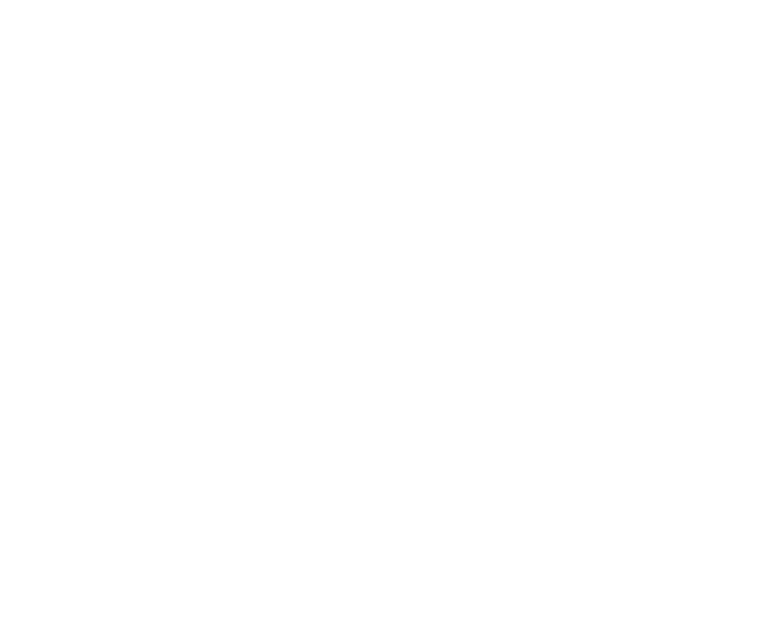
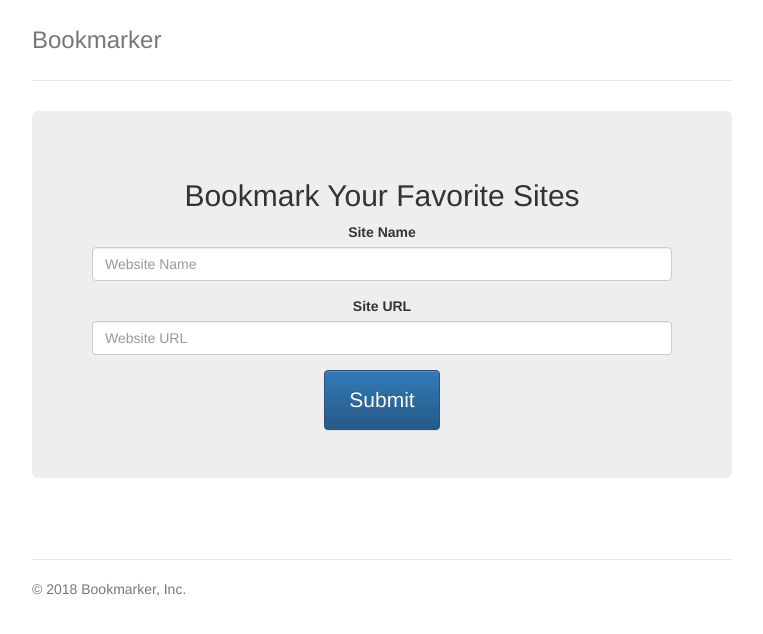
Before and after one commit to zakwarsame/bookmarker, a plain HTML site: page index.html in a window 1280 px wide. Shown: the whole page, without its empty margins (258-1021 px from the left). Drawn offline with nearby package versions, Linux system fonts and the light colour scheme.

Commit message:
adding js code

```diff
--- a/css/styles.css
+++ b/css/styles.css
@@ -0,0 +1,79 @@
+/* Space out content a bit */
+body {
+  padding-top: 20px;
+  padding-bottom: 20px;
+}
+
+/* Everything but the jumbotron gets side spacing for mobile first views */
+.header,
+.marketing,
+.footer {
+  padding-right: 15px;
+  padding-left: 15px;
+}
+
+/* Custom page header */
+.header {
+  padding-bottom: 20px;
+  border-bottom: 1px solid #e5e5e5;
+}
+/* Make the masthead heading the same height as the navigation */
+.header h3 {
+  margin-top: 0;
+  margin-bottom: 0;
+  line-height: 40px;
+}
+
+/* Custom page footer */
+.footer {
+  padding-top: 19px;
+  color: #777;
+  border-top: 1px solid #e5e5e5;
+}
+
+/* Customize container */
+@media (min-width: 768px) {
+  .container {
+    max-width: 730px;
+  }
+}
+.container-narrow > hr {
+  margin: 30px 0;
+}
+
+/* Main marketing message and sign up button */
+.jumbotron {
+  text-align: center;
+  border-bottom: 1px solid #e5e5e5;
+}
+.jumbotron .btn {
+  padding: 14px 24px;
+  font-size: 21px;
+}
+
+/* Supporting marketing content */
+.marketing {
+  margin: 40px 0;
+}
+.marketing p + h4 {
+  margin-top: 28px;
+}
+
+/* Responsive: Portrait tablets and up */
+@media screen and (min-width: 768px) {
+  /* Remove the padding we set earlier */
+  .header,
+  .marketing,
+  .footer {
+    padding-right: 0;
+    padding-left: 0;
+  }
+  /* Space out the masthead */
+  .header {
+    margin-bottom: 30px;
+  }
+  /* Remove the bottom border on the jumbotron for visual effect */
+  .jumbotron {
+    border-bottom: 0;
+  }
+}
--- a/index.html
+++ b/index.html
@@ -1,14 +1,59 @@
 <!DOCTYPE html>
 <html lang="en">
-<head>
-  <meta charset="UTF-8">
-  <meta name="viewport" content="width=device-width, initial-scale=1.0">
-  <meta http-equiv="X-UA-Compatible" content="ie=edge">
-  <link rel="stylesheet" href="https://maxcdn.bootstrapcdn.com/bootstrap/4.0.0/css/bootstrap.min.css" integrity="sha384-Gn5384xqQ1aoWXA+058RXPxPg6fy4IWvTNh0E263XmFcJlSAwiGgFAW/dAiS6JXm" crossorigin="anonymous">
+  <head>
+    <meta charset="utf-8">
+    <meta http-equiv="X-UA-Compatible" content="IE=edge">
+    <meta name="viewport" content="width=device-width, initial-scale=1">
+    <link rel="stylesheet" href="//maxcdn.bootstrapcdn.com/bootstrap/3.3.7/css/bootstrap.min.css" integrity="sha384-BVYiiSIFeK1dGmJRAkycuHAHRg32OmUcww7on3RYdg4Va+PmSTsz/K68vbdEjh4u" crossorigin="anonymous">
+    <link rel="stylesheet" href="//maxcdn.bootstrapcdn.com/bootstrap/3.3.7/css/bootstrap-theme.min.css" integrity="sha384-rHyoN1iRsVXV4nD0JutlnGaslCJuC7uwjduW9SVrLvRYooPp2bWYgmgJQIXwl/Sp" crossorigin="anonymous">
+    <title>Site Bookmarker</title>
 
-  <title>Document</title>
-</head>
-<body>
+    <!-- Bootstrap core CSS -->
+    <link href="css/styles.css" rel="stylesheet">
+  </head>
 
-</body>
+  <body onload="fetchBookmarks()">
+
+    <div class="container">
+      <div class="header clearfix">
+        <nav>
+
+        </nav>
+        <h3 class="text-muted">Bookmarker</h3>
+      </div>
+
+      <div class="jumbotron">
+        <h2>Bookmark Your Favorite Sites</h2>
+        <form id="myForm">
+          <div class="form-group">
+            <label>Site Name</label>
+            <input type="text" class="form-control" id="siteName" placeholder="Website Name">
+          </div>
+          <div class="form-group">
+            <label>Site URL</label>
+            <input type="text" class="form-control" id="siteUrl" placeholder="Website URL">
+          </div>
+          <button type="submit" class="btn btn-primary">Submit</button>
+        </form>
+      </div>
+
+      <div class="row marketing">
+        <div class="col-lg-12">
+          <div id="bookmarksResults"></div>
+        </div>
+      </div>
+
+      <footer class="footer">
+        <p>&copy; 2018 Bookmarker, Inc.</p>
+      </footer>
+
+    </div> <!-- /container -->
+
+    <script
+    src="https://code.jquery.com/jquery-3.1.1.js"
+    integrity="sha256-16cdPddA6VdVInumRGo6IbivbERE8p7CQR3HzTBuELA="
+    crossorigin="anonymous"></script>
+    <script src="//maxcdn.bootstrapcdn.com/bootstrap/3.3.7/js/bootstrap.min.js" integrity="sha384-Tc5IQib027qvyjSMfHjOMaLkfuWVxZxUPnCJA7l2mCWNIpG9mGCD8wGNIcPD7Txa" crossorigin="anonymous"></script>
+    <script src="js/main.js"></script>
+  </body>
 </html>
--- /dev/null
+++ b/js/main.js
@@ -0,0 +1,40 @@
+//listen for form
+document.getElementById('myForm').addEventListener('submit', saveBookmark)
+
+function saveBookmark(e){
+  //get form values
+  var siteName = document.getElementById('siteName').value;
+  var siteUrl = document.getElementById('siteUrl').value;
+
+  var bookmark = {
+    name : siteName,
+    url: siteUrl
+  }
+
+    // Test if bookmarks is null
+    if(localStorage.getItem('bookmarks') === null){
+      // Init array
+      var bookmarks = [];
+      // Add to array
+      bookmarks.push(bookmark);
+      // Set to localStorage
+      localStorage.setItem('bookmarks', JSON.stringify(bookmarks));
+    } else {
+      // Get bookmarks from localStorage
+      var bookmarks = JSON.parse(localStorage.getItem('bookmarks'));
+      // Add bookmark to array
+      bookmarks.push(bookmark);
+      // Re-set back to localStorage
+      localStorage.setItem('bookmarks', JSON.stringify(bookmarks));
+    }
+
+
+  //prevent form from submitting
+  e.preventDefault();
+}
+
+function fetchBookmarks(){
+  var bookmarks = JSON.parse(localStorage.getItem('bookmarks'));
+
+  //get
+}
```
